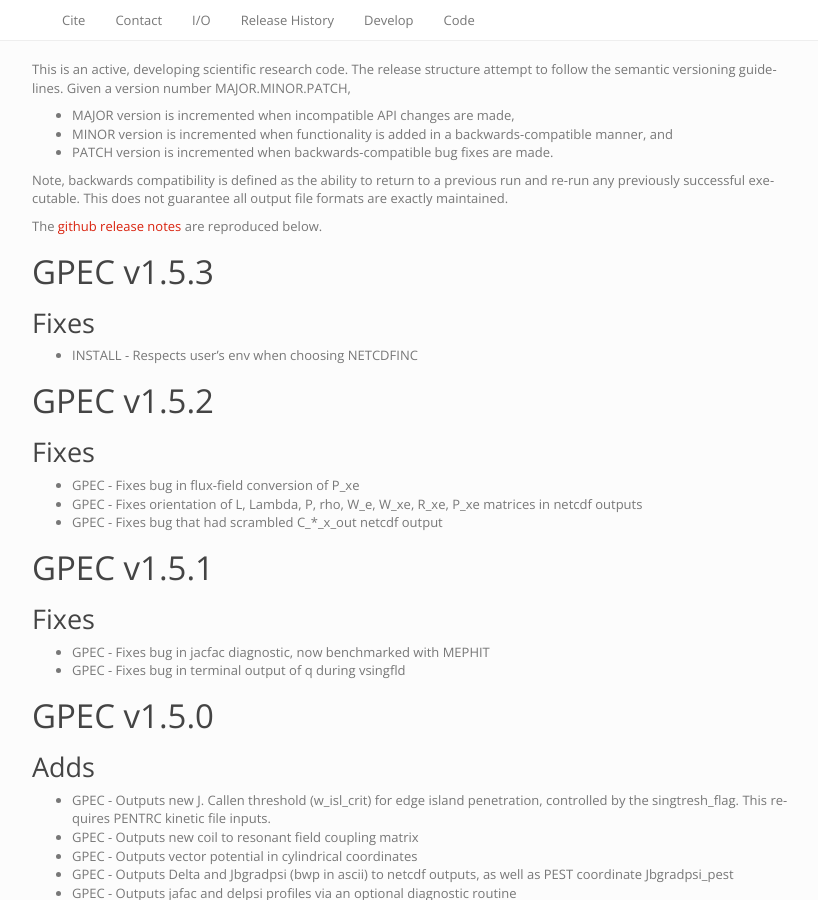
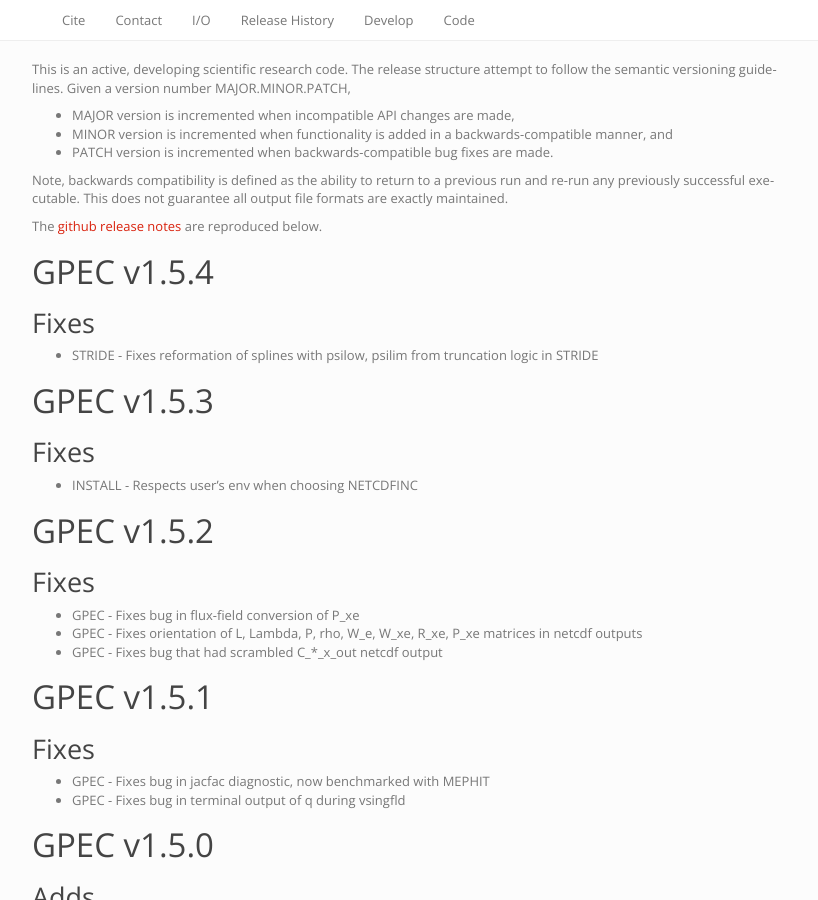
Before and after one commit to PrincetonUniversity/GPEC, a Sphinx documentation site: the page built from docs/releases.rst, in a window 1280 px wide and 900 px high. Shown: the whole window, without its empty margins (38-856 px from the left). Built offline with Sphinx 7.4.7, drawn with Linux system fonts in a browser that asks for light colours.

Commit message:
DOCS - VERSION BUMP - Bumps version and updates release notes

```diff
--- a/docs/conf.py
+++ b/docs/conf.py
@@ -62,7 +62,7 @@
 # The short X.Y version.
 version = '1.5'
 # The full version, including alpha/beta/rc tags.
-release = '1.5.3'
+release = '1.5.4'
 
 # The language for content autogenerated by Sphinx. Refer to documentation
 # for a list of supported languages.
--- a/docs/releases.rst
+++ b/docs/releases.rst
@@ -9,6 +9,14 @@
 Note, backwards compatibility is defined as the ability to return to a previous run and re-run any previously successful executable. This does not guarantee all output file formats are exactly maintained.
 
 The `github release notes <https://github.com/PrincetonUniversity/GPEC/releases>`_ are reproduced below.
+
+GPEC v1.5.4
+===========
+
+Fixes
+------
+- STRIDE - Fixes reformation of splines with psilow, psilim from truncation logic in STRIDE
+
 
 GPEC v1.5.3
 ===========
```
